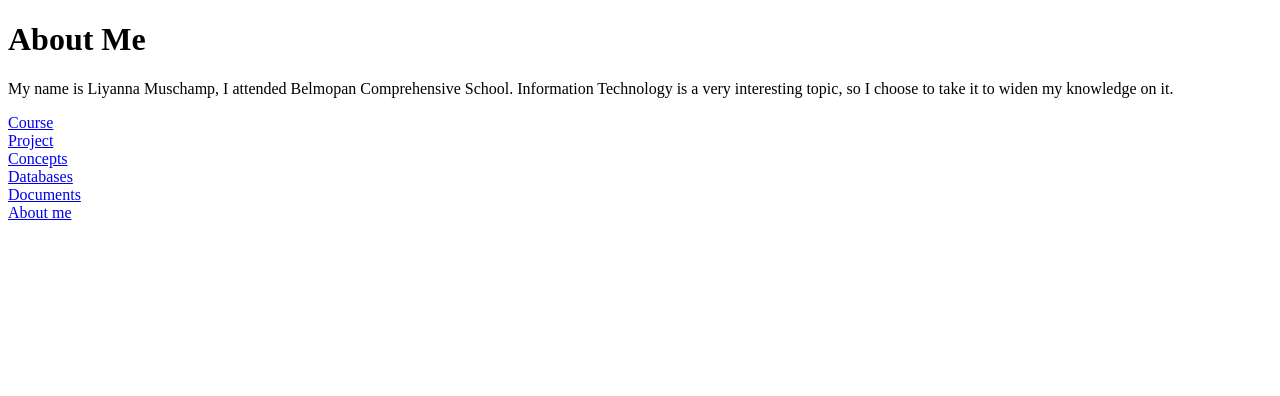
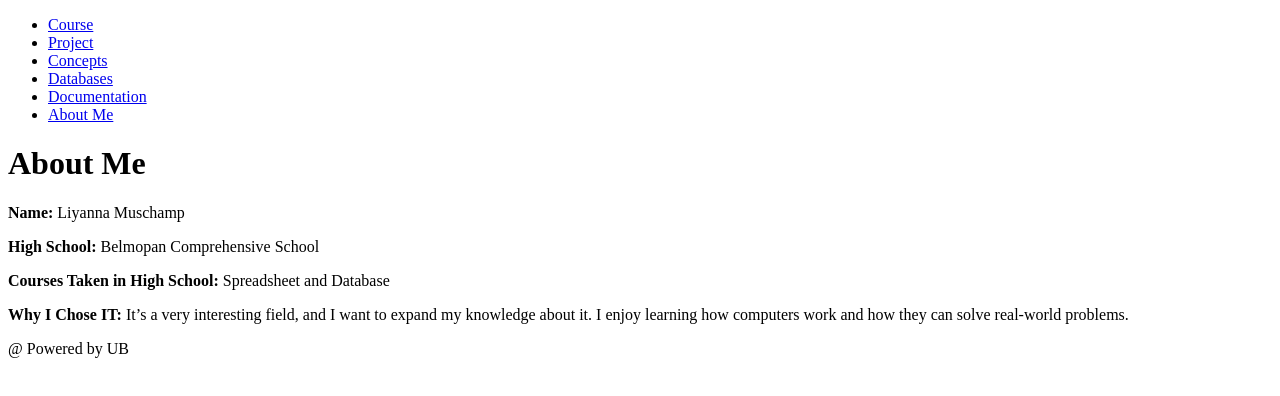
Before and after one commit to angelic88/html, a plain HTML site: page aboutme.html in a window 1280 px wide. Drawn offline with Linux system fonts and the light colour scheme.

Commit message:
Update aboutme.html

```diff
--- a/aboutme.html
+++ b/aboutme.html
@@ -1,18 +1,38 @@
 <!DOCTYPE html>
-<html>
+<html lang="en">
 <head>
-<title>Fundamentals of Computing</title>
+  <meta charset="UTF-8">
+  <meta name="viewport" content="width=device-width, initial-scale=1.0">
+  <title>About Me | Fundamentals of Computing</title>
+  <link rel="stylesheet" href="style.css">
 </head>
 <body>
 
-<h1>About Me</h1>
-<p>My name is Liyanna Muschamp, I attended Belmopan Comprehensive School. Information Technology is a very interesting topic, so I choose to take it to widen my knowledge on it.</p>
+  <nav class="navbar">
+    <ul>
+      <li><a href="index.html">Course</a></li>
+      <li><a href="project.html">Project</a></li>
+      <li><a href="concepts.html">Concepts</a></li>
+      <li><a href="databases.html">Databases</a></li>
+      <li><a href="documents.html">Documentation</a></li>
+      <li><a href="aboutme.html">About Me</a></li>
+    </ul>
+  </nav>
 
-<a href="course.html">Course</a><br>
-<a href="project.html">Project</a><br>
-<a href="concepts.html">Concepts</a><br>
-<a href="databases.html">Databases</a><br>
-<a href="documents.html">Documents</a><br>
-<a href="aboutme.html">About me</a><br>
+  <header>
+    <h1>About Me</h1>
+  </header>
+
+  <main>
+    <p><strong>Name:</strong> Liyanna Muschamp</p>
+    <p><strong>High School:</strong> Belmopan Comprehensive School</p>
+    <p><strong>Courses Taken in High School:</strong> Spreadsheet and Database</p>
+    <p><strong>Why I Chose IT:</strong> It’s a very interesting field, and I want to expand my knowledge about it. I enjoy learning how computers work and how they can solve real-world problems.</p>
+  </main>
+
+  <footer>
+    <p>@ Powered by UB</p>
+  </footer>
+
 </body>
 </html>
```
